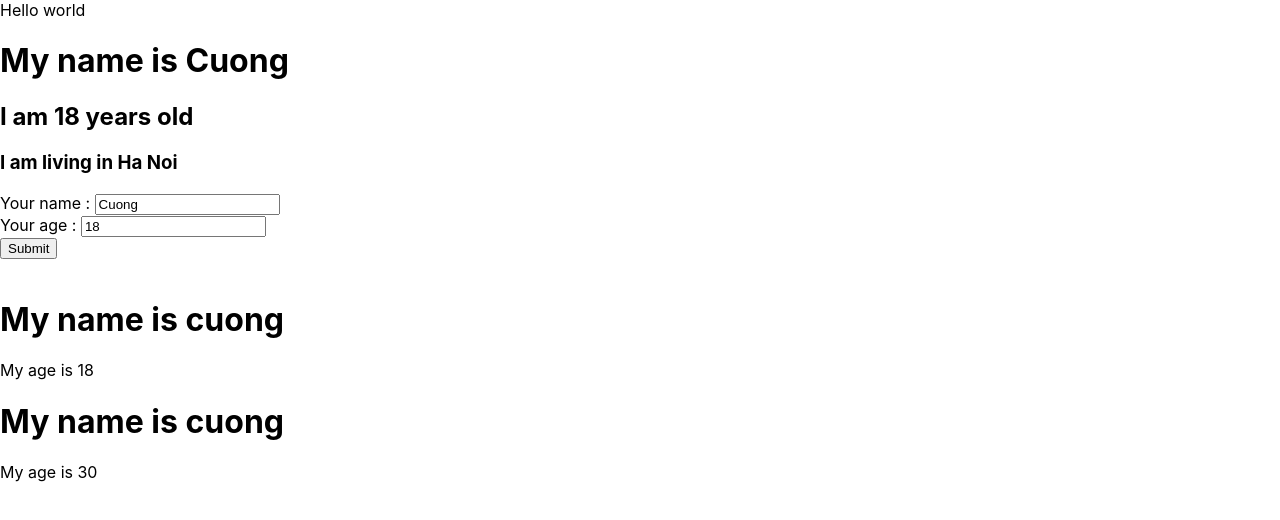
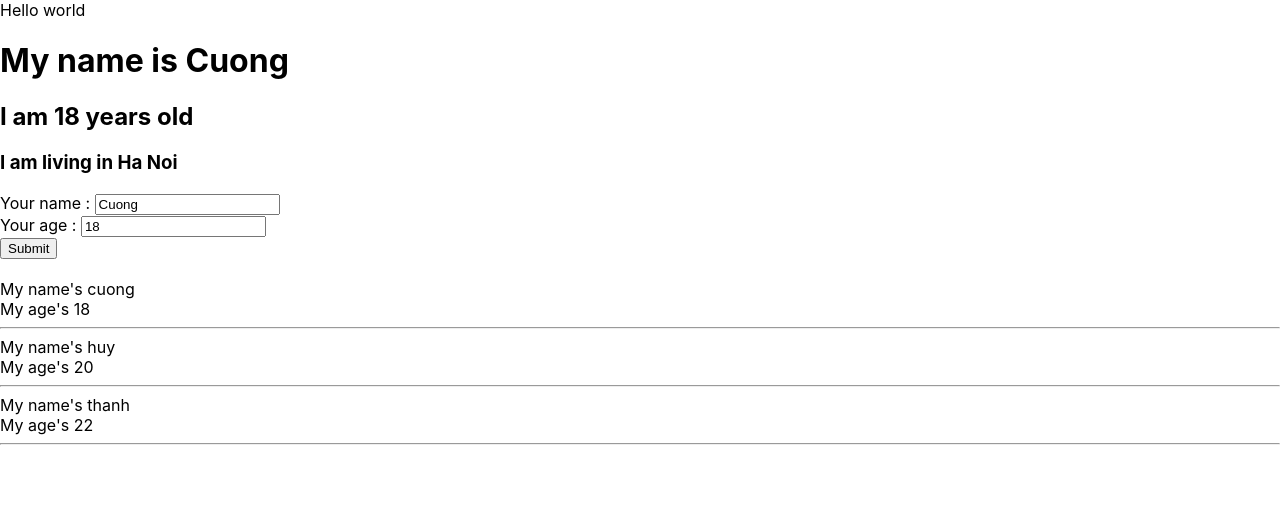
Before and after one commit to daokecuong1608/Bai_11_Demo_react_js, a React (Create React App) app: page / in a window 1280 px wide. Shown: the top 520 px of the page. Built offline with nearby package versions, Linux system fonts and the light colour scheme.

Commit message:
array object

```diff
--- a/src/component/DisplayInfor.js
+++ b/src/component/DisplayInfor.js
@@ -2,13 +2,31 @@ import React from "react";
 class DisplayInfor extends React.Component {
     render() {
         //destructuring array/object
-        const { name, age } = this.props;
+        const { listUser } = this.props;
+        console.log(listUser);
         //tự động truyền từ cha xuống con thông qua
         //pops => property
         return (
             <div>
-                <h1>My name is {this.props.name}</h1>
-                <p>My age is {this.props.age}</p>
+                {listUser.map((user) => {
+                    return (
+                        <div>
+                            <div>My name's {user.name}</div>
+                            <div>My age's {user.age}</div>
+                            <hr />
+                        </div>
+                    );
+                })
+                }
+                {/* <idv>My name's {name}</idv>
+                <div>My age's {age}</div>
+                <hr />
+                <idv>My name's {name}</idv>
+                <div>My age's {age}</div>
+                <hr />
+                <idv>My name's {name}</idv>
+                <div>My age's {age}</div>
+                <hr /> */}
             </div>
         );
     }
--- a/src/component/MyComponent.js
+++ b/src/component/MyComponent.js
@@ -7,19 +7,37 @@ import UserInfor from "./UserInfor";
 import DisplayInfor from "./DisplayInfor";
 
 class MyComponent extends React.Component {
+    state = {
+        listUser: [
+            {
+                id: 1,
+                name: 'cuong',
+                age: 18
+            },
+            {
+                id: 2,
+                name: 'huy',
+                age: 20
+            },
+            {
+                id: 3,
+                name: 'thanh',
+                age: 22
+            }
+        ]
+    }
 
+    //Dry : don't repeat yourself
     //tập hơp những khối HTML chuyển thành giao diện
     //Cú pháp JSX (JavaScript XML) là một phần của React, nó cho phép chúng ta viết HTML trong JavaScript
     render() {
-        const myAge = 30;
-        const myInfo = ['ab', 'cd', 'ef']
+
         return (
             <div>
 
                 <UserInfor />
                 <br></br>
-                <DisplayInfor name='cuong' age='18' />
-                <DisplayInfor name='cuong' age={myAge} myInfo={myInfo} />
+                <DisplayInfor listUser={this.state.listUser} />
             </div>
         );
     }
```
